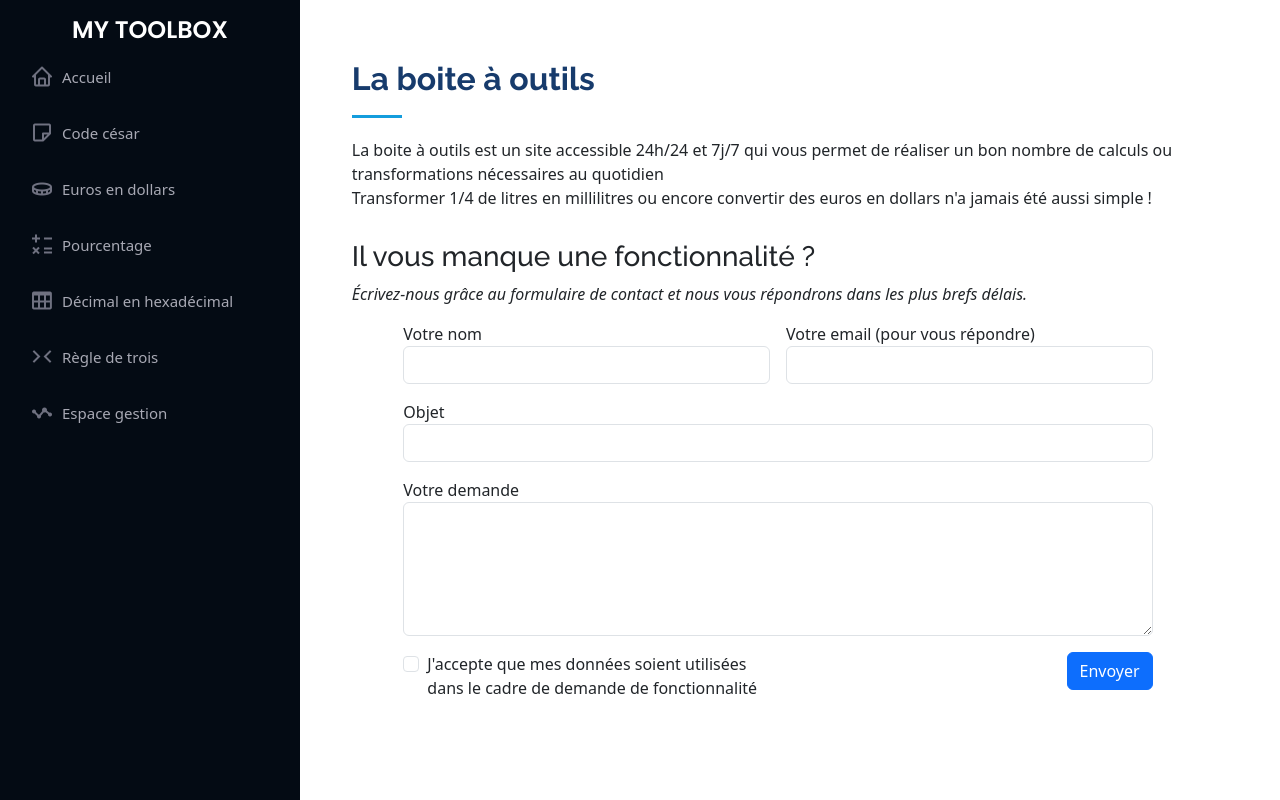
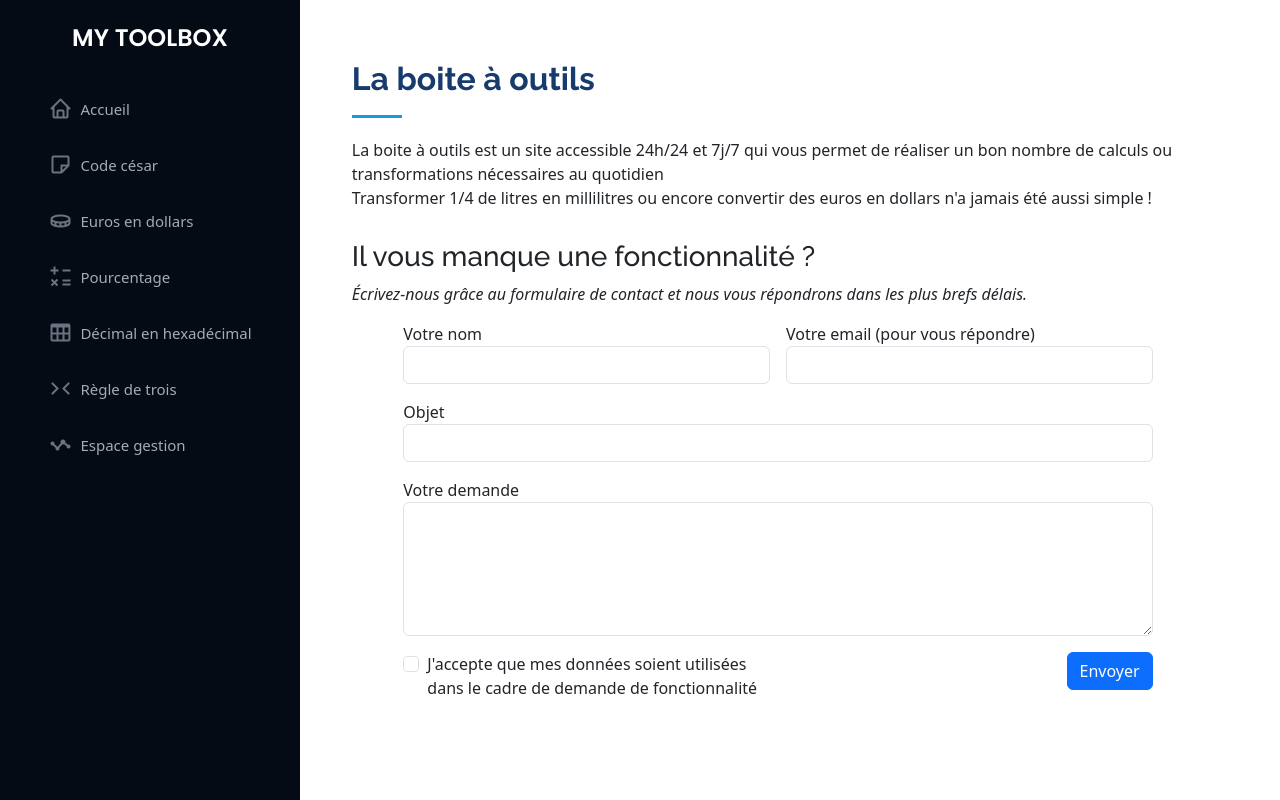
Before and after one commit to Corentin-CESI/Projet-Debuggage, a PHP site: page / in a window 1280 px wide. Run offline with PHP 8.4, Linux system fonts and the light colour scheme; some libraries are stand-ins or nearby versions.

Commit message:
bs - SIDEBAR

```diff
--- a/templates/header.php
+++ b/templates/header.php
@@ -30,17 +30,16 @@
 <!-- ======= Mobile nav toggle button ======= -->
 <i class="bi bi-list mobile-nav-toggle d-xl-none"></i>
 
-<!-- ======= Header ======= -->
+<!-- Header -->
 <header id="header">
     <div class="d-flex flex-column">
-
-        <div class="menu-header mt-3">
+        <div class="menu-header m-4">
             <h1 class="text-light"><a href="<?= home_url(); ?>">MY TOOLBOX</a></h1>
         </div>
 
+        <!-- Navbar -->
         <nav id="navbar" class="nav-menu navbar">
-
-            <ul>
+            <ul class="mx-auto">
                 <li><a href="<?= home_url(); ?>" class="nav-link scrollto <?= is_current_url('') ? 'active' : '' ?>"><i class="bx bx-home"></i> <span>Accueil</span></a></li>
                 <li><a href="<?= home_url(); ?>/cesar" class="nav-link scrollto <?= is_current_url('/cesar') ? 'active' : '' ?>"><i class="bx bx-note"></i> <span>Code césar</span></a></li>
                 <li><a href="<?= home_url(); ?>/euros-dollars" class="nav-link scrollto <?= is_current_url('/euros-dollars') ? 'active' : '' ?>"><i class='bx bx-coin'></i> <span>Euros en dollars</span></a></li>
@@ -49,11 +48,12 @@
                 <li><a href="<?= home_url(); ?>/regle-de-trois" class="nav-link scrollto <?= is_current_url('/regle-de-trois') ? 'active' : '' ?>"><i class='bx bx-collapse-horizontal'></i> <span>Règle de trois</span></a></li>
                 <li><a href="<?= home_url(); ?>/admin" class="nav-link scrollto <?= is_current_url('/admin') ? 'active' : '' ?>"><i class='bx bx-stats'></i> <span>Espace gestion</span></a></li>
             </ul>
-
-        </nav><!-- .nav-menu -->
+        </nav>
+        <!-- Navbar END -->
     </div>
     <script>
         console.log("<?= get_server('request_uri'); ?>");
     </script>
-</header><!-- End Header -->
+</header>
+<!-- Header END  -->
 <main id="main">
```
